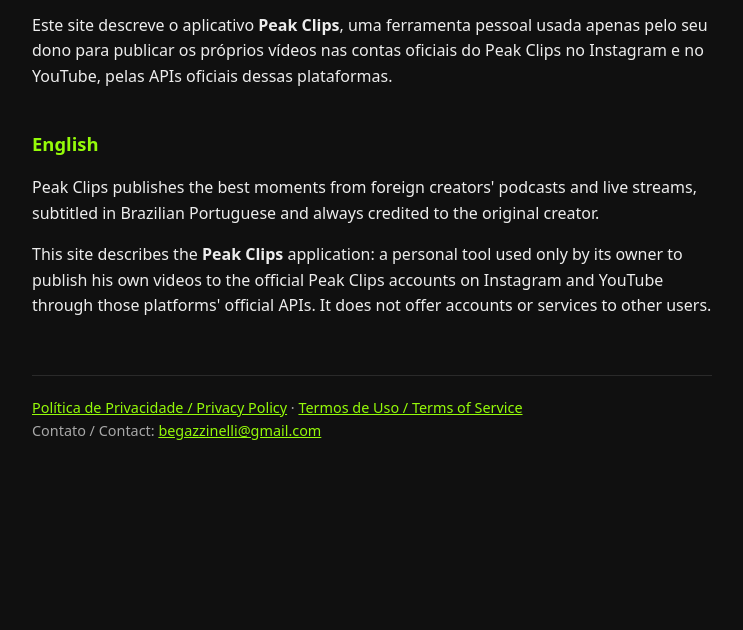
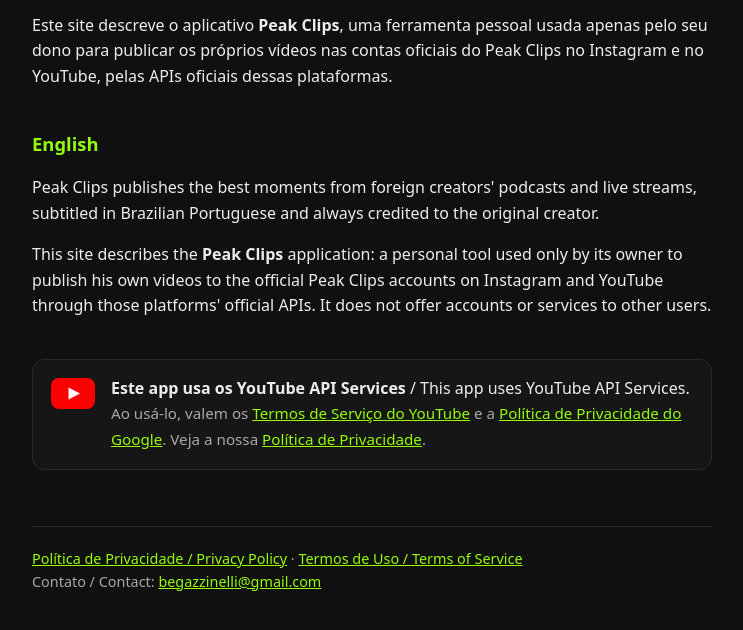
Before and after one commit to begazzinelli-cloud/peakclips, a plain HTML site: page index.html in a window 1280 px wide. Shown: the part 202-832 px from the top of the page, without its empty margins (268-1011 px from the left). Before the commit the page ends 800 px from the top, so only its background shows below. Drawn offline with Linux system fonts and the light colour scheme.

Commit message:
Marca do YouTube API Services na página inicial e na política de privacidade

```diff
--- a/index.html
+++ b/index.html
@@ -20,6 +20,9 @@
   p, li { color: var(--texto); }
   .suave { color: var(--suave); font-size: .95rem; }
   a { color: var(--verde); }
+  .yt { display: flex; gap: 16px; align-items: flex-start; margin-top: 40px; padding: 16px 18px;
+        border: 1px solid #2a2a2a; border-radius: 12px; background: #161616; }
+  .yt svg { flex: none; margin-top: 2px; }
   footer { margin-top: 56px; padding-top: 20px; border-top: 1px solid #2a2a2a; font-size: .9rem; color: var(--suave); }
 </style>
 </head>
@@ -37,6 +40,19 @@
   <p>Peak Clips publishes the best moments from foreign creators' podcasts and live streams, subtitled in Brazilian Portuguese and always credited to the original creator.</p>
   <p>This site describes the <strong>Peak Clips</strong> application: a personal tool used only by its owner to publish his own videos to the official Peak Clips accounts on Instagram and YouTube through those platforms' official APIs. It does not offer accounts or services to other users.</p>
 
+  <section class="yt">
+    <svg width="44" height="31" viewBox="0 0 44 31" role="img" aria-label="YouTube">
+      <rect width="44" height="31" rx="8" fill="#FF0000"/>
+      <path d="M17.5 9.5 L29 15.5 L17.5 21.5 Z" fill="#FFFFFF"/>
+    </svg>
+    <div>
+      <strong>Este app usa os YouTube API Services</strong> / This app uses YouTube API Services.<br>
+      <span class="suave">Ao usá-lo, valem os <a href="https://www.youtube.com/t/terms">Termos de Serviço do YouTube</a>
+      e a <a href="https://policies.google.com/privacy">Política de Privacidade do Google</a>.
+      Veja a nossa <a href="privacidade.html">Política de Privacidade</a>.</span>
+    </div>
+  </section>
+
   <footer>
     <a href="privacidade.html">Política de Privacidade / Privacy Policy</a> ·
     <a href="termos.html">Termos de Uso / Terms of Service</a><br>
```
Also changed, not shown: privacidade.html (+2 -0 lines).
